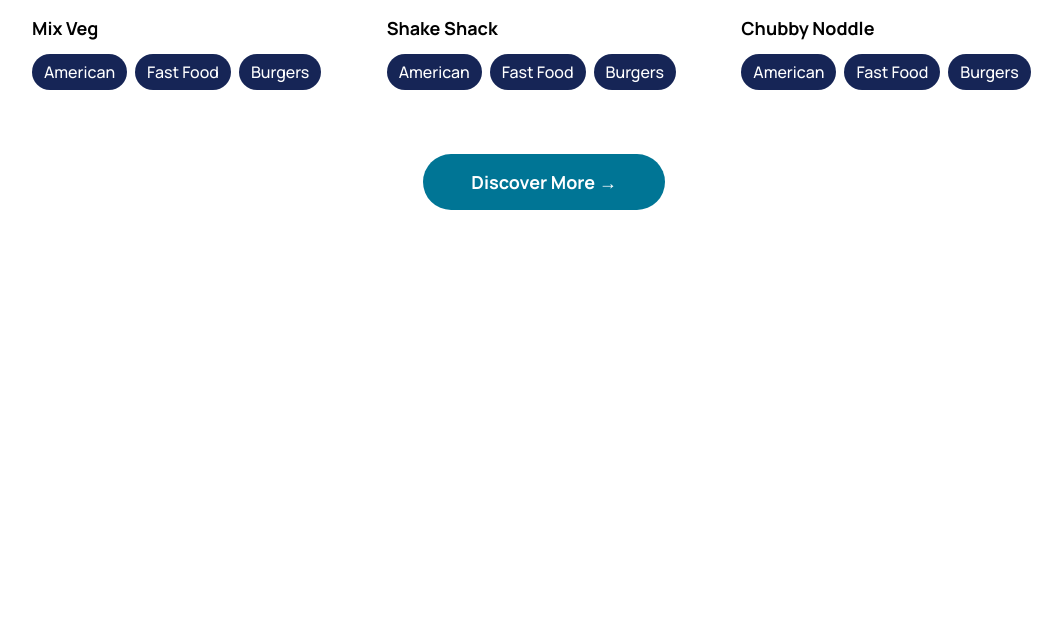
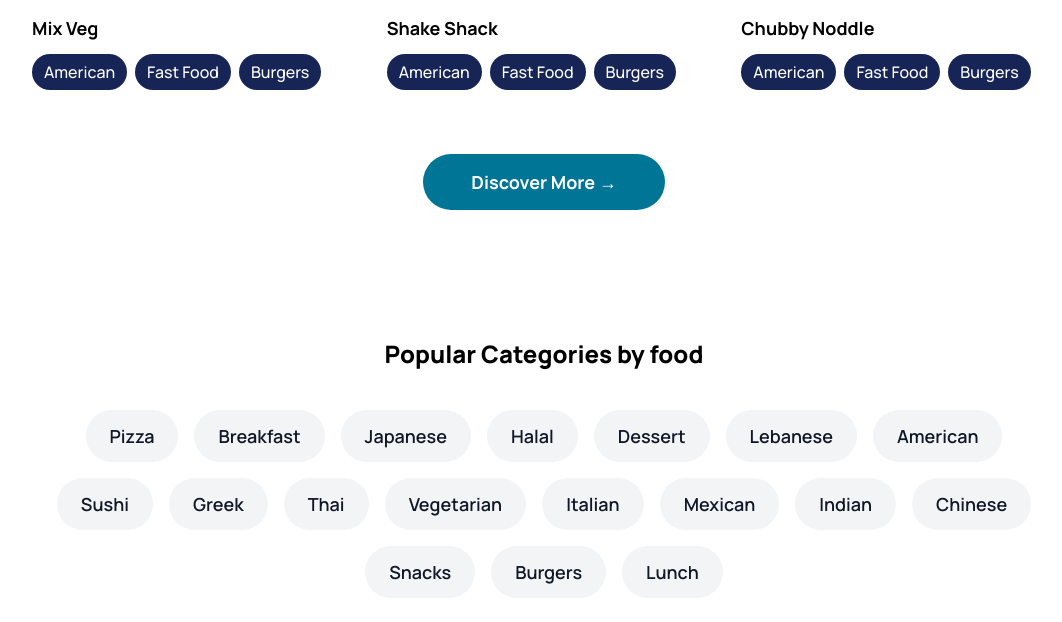
Before and after one commit to tusharui/foodlandingpage, a Next.js app: page / in a window 1280 px wide. Shown: the part 1586-2208 px from the top of the page, without its empty margins (96-1158 px from the left). Built offline with nearby package versions, Linux system fonts and the light colour scheme.

Commit message:
added popular section

```diff
--- /dev/null
+++ b/components/Home/Category/Category.tsx
@@ -0,0 +1,48 @@
+import React from 'react';
+
+const categories =[
+    {name : "Pizza"},
+    {name : "Breakfast"},
+    {name : "Japanese"},
+    {name : "Halal"},
+    {name : "Dessert"},
+    {name : "Lebanese"},
+    {name : "American"},
+    {name : "Sushi"},
+    {name : "Greek"},
+    {name : "Thai"},
+    {name : "Vegetarian"},
+    {name : "Italian"},
+    {name : "Mexican"},
+    {name : "Indian"},
+    {name : "Chinese"},
+    {name : "Snacks"},
+    {name : "Burgers"},
+    {name : "Lunch"},
+
+
+];
+
+const Category = () => {
+  return (
+    <div className='pt-16 pb-16 '>
+        <h1 className='text-xl sm:text-2xl text-center font-extrabold '>
+            Popular Categories by food
+            </h1>
+            <div className='w-[80%] mx-auto mt-10'>
+                <div className='flex flex-wrap gap-4 justify-center'>
+                    {categories.map((category,i)=>{
+                        return <span key={i} className='px-6 py-3  rounded-full cursor-pointer hover:bg-emerald-600
+                         hover:text-white transition-all  duration-300
+                          bg-gray-100 dark:bg-gray-800  dark:text-white  text-gray-900 font-semibold text-lg '>
+                            {category.name}
+                          </span>
+                    })}
+
+                </div>
+            </div>
+    </div>
+  )
+}
+
+export default Category
--- a/components/Home/Home.tsx
+++ b/components/Home/Home.tsx
@@ -1,12 +1,14 @@
 import React from 'react'
 import Hero from './Hero/Hero'
 import Restaurant from './Restaurant/Restaurant'
+import Category from './Category/Category'
 
 const Home = () => {
   return (
     <div className="overflow-hidden h-[20000px]">
       <Hero/>
       <Restaurant/>
+      <Category/>
     </div>
   )
 }
```
